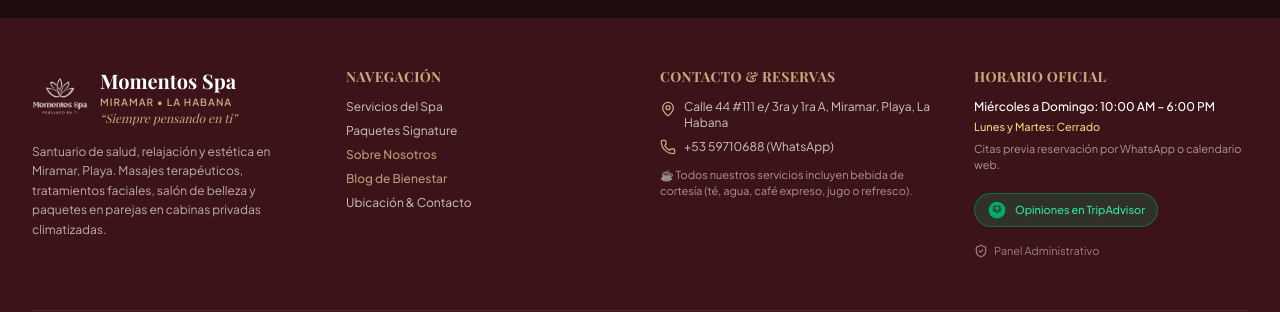
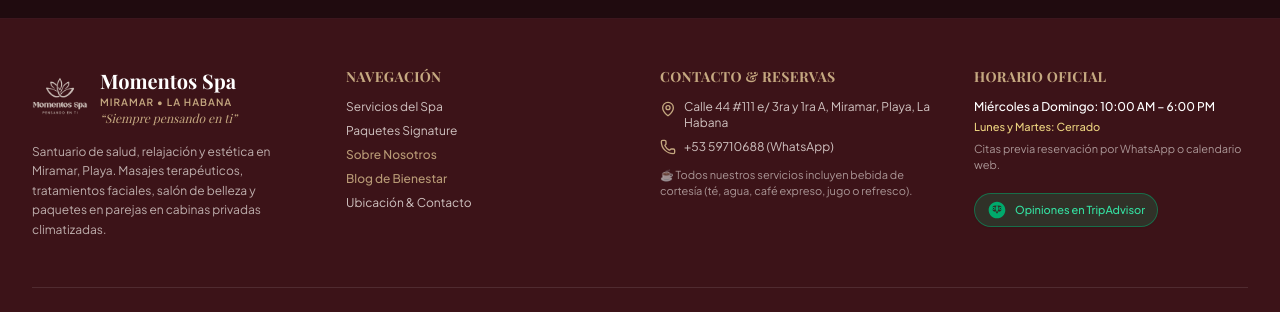
Before and after one commit to cubaloop/momentos-spa, a React (Vite) app: page / in a window 1280 px wide. Shown: the part 11113-11425 px from the top of the page. Built offline with nearby package versions, Linux system fonts and the light colour scheme; a web font is replaced by a local one.

Commit message:
fix: restringir boton de acceso al panel dashboard exclusivamente al usuario administrador

```diff
--- a/src/App.jsx
+++ b/src/App.jsx
@@ -21,8 +21,10 @@ import ServiceDetailPage from './components/ServiceDetailPage';
 import SobreNosotros from './components/SobreNosotros';
 import Blog from './components/Blog';
 import { getServiceById } from './data/servicesData';
+import { useAuth } from './context/AuthContext';
 
 export default function App() {
+  const { user } = useAuth();
   const [bookingModalOpen, setBookingModalOpen] = useState(false);
   const [authModalOpen, setAuthModalOpen] = useState(false);
   const [authInitialMode, setAuthInitialMode] = useState('login');
@@ -91,6 +93,14 @@ export default function App() {
     setAuthModalOpen(true);
   };
 
+  const handleOpenAdmin = () => {
+    if (user && user.role === 'admin') {
+      setAdminModalOpen(true);
+    } else {
+      handleOpenAuth('login');
+    }
+  };
+
   const handleNavigateToService = (service) => {
     if (!service) return;
     const found = typeof service === 'string' ? getServiceById(service) : service;
@@ -128,7 +138,7 @@ export default function App() {
       <Navbar
         onOpenBooking={handleOpenBooking}
         onOpenAuth={handleOpenAuth}
-        onOpenAdmin={() => setAdminModalOpen(true)}
+        onOpenAdmin={handleOpenAdmin}
         onSelectService={(srv) => setPreselectedService(srv)}
         onNavigateToService={handleNavigateToService}
         onNavigateToPage={handleNavigateToPage}
@@ -186,7 +196,7 @@ export default function App() {
       {/* Luxury Mega Footer */}
       <Footer
         onOpenBooking={() => handleOpenBooking()}
-        onOpenAdmin={() => setAdminModalOpen(true)}
+        onOpenAdmin={handleOpenAdmin}
         onNavigateToPage={handleNavigateToPage}
       />
 
@@ -203,7 +213,7 @@ export default function App() {
         isOpen={authModalOpen}
         onClose={() => setAuthModalOpen(false)}
         initialMode={authInitialMode}
-        onOpenAdmin={() => setAdminModalOpen(true)}
+        onOpenAdmin={handleOpenAdmin}
       />
 
       <AdminDashboardModal
--- a/src/components/AdminDashboardModal.jsx
+++ b/src/components/AdminDashboardModal.jsx
@@ -6,8 +6,10 @@ import {
   Megaphone, BellRing, Save, FileText
 } from 'lucide-react';
 import { categoriesData, allServices } from '../data/servicesData';
+import { useAuth } from '../context/AuthContext';
 
 export default function AdminDashboardModal({ isOpen, onClose }) {
+  const { user } = useAuth();
   // Tab states: 'services' | 'announcements' | 'clients' | 'bookings'
   const [activeTab, setActiveTab] = useState('services');
 
@@ -152,12 +154,12 @@ export default function AdminDashboardModal({ isOpen, onClose }) {
   };
 
   useEffect(() => {
-    if (isOpen) {
+    if (isOpen && user && user.role === 'admin') {
       fetchData();
     }
-  }, [isOpen]);
+  }, [isOpen, user]);
 
-  if (!isOpen) return null;
+  if (!isOpen || !user || user.role !== 'admin') return null;
 
   // Safe search filters
   const cleanSearch = (searchTerm || '').toLowerCase().trim();
--- a/src/components/Footer.jsx
+++ b/src/components/Footer.jsx
@@ -1,9 +1,11 @@
 import React from 'react';
 import { Sparkles, MapPin, Phone, Clock, ShieldCheck } from 'lucide-react';
 import { useCubaStatus } from '../utils/cubaTime';
+import { useAuth } from '../context/AuthContext';
 
 export default function Footer({ onOpenAdmin, onNavigateToPage }) {
   const { isOpen, havanaTimeString } = useCubaStatus();
+  const { user } = useAuth();
 
   return (
     <footer className="bg-mahogany-950 text-white border-t border-mahogany-900/60">
@@ -199,15 +201,17 @@ export default function Footer({ onOpenAdmin, onNavigateToPage }) {
               </a>
             </div>
 
+            {user && user.role === 'admin' && (
               <div className="pt-1">
                 <button
                   onClick={onOpenAdmin}
-                className="inline-flex items-center gap-1.5 text-[11px] text-cream-200/50 hover:text-gold transition-colors"
+                  className="inline-flex items-center gap-1.5 text-[11px] text-gold hover:text-white transition-colors bg-gold/10 px-2.5 py-1 rounded-lg border border-gold/30"
                 >
-                <ShieldCheck className="w-3.5 h-3.5" />
+                  <ShieldCheck className="w-3.5 h-3.5 text-gold" />
                   <span>Panel Administrativo</span>
                 </button>
               </div>
+            )}
           </div>
 
         </div>
```
Also changed, not shown: 3 other files (tests, documents, lock files or other folders). Lines whose indentation alone changed are shown as unchanged.
